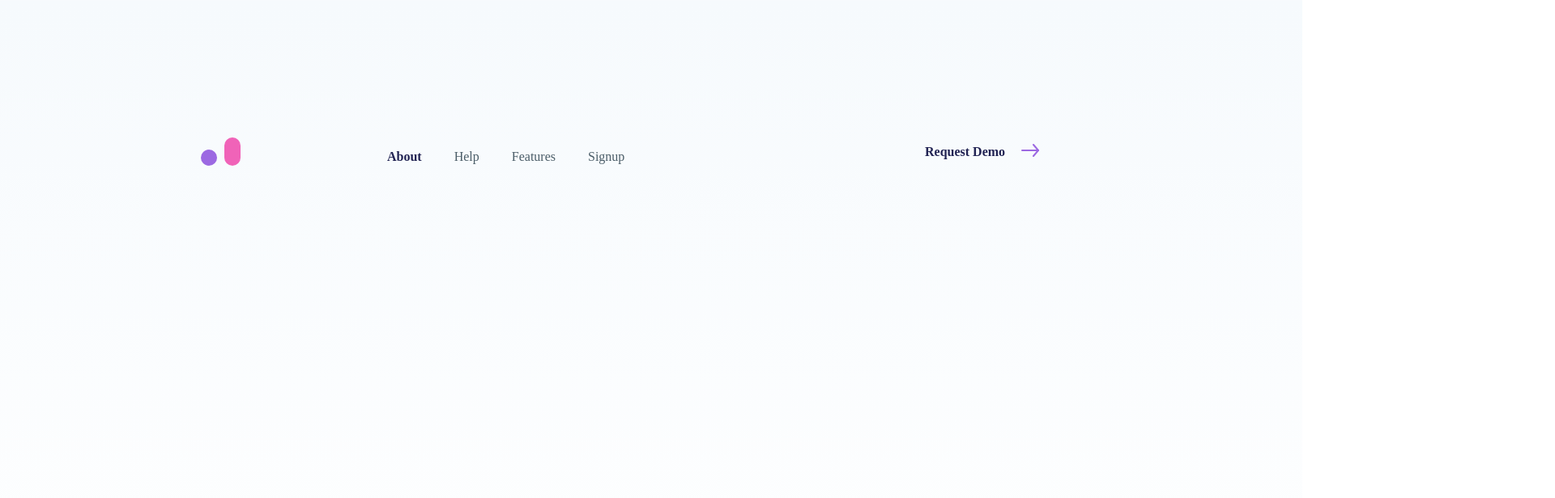
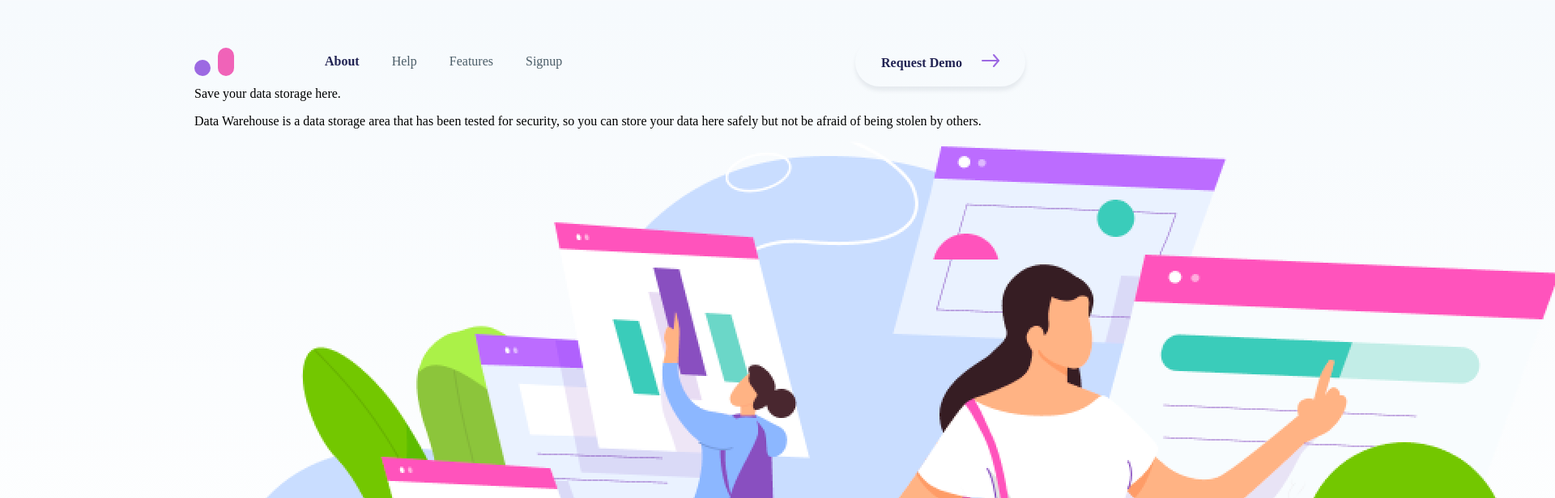
Before and after one commit to nickibaldwin/ClickUpProject, a website: page index.html in a window 1280 px wide. Shown: the top 616 px of the page at 81% size, 1920 px wide, since content can reach past the window. Drawn offline with Linux system fonts and the light colour scheme.

Commit message:
header__top complete

```diff
--- a/css/main.scss
+++ b/css/main.scss
@@ -3,6 +3,7 @@ body {
 
   width: 1600px;
   height: 4350px;
+  margin: 0px;
   background: linear-gradient(180deg, #F6FAFD 0%, #FFFFFF 19.4%);
 }
 
@@ -23,8 +24,8 @@ body {
     font-size: 16px;
     line-height: 160%;
     color: #4B5D68;
-    margin-top: 70px;
-    margin-left: 170px;
+    // margin-top: 62px;
+    margin-left: 101px;
 
   }
 
@@ -42,7 +43,7 @@ body {
     position: absolute;
     height: 20px;
     width: 20px;
-    margin-top: 74px;
+    margin-top: 27px;
     background: #9C69E2;
     border-radius: 50px
     ;
@@ -52,7 +53,7 @@ body {
     position: absolute;
     height: 35px;
     width: 20px;
-    margin-top: 59px;
+    margin-top: 12px;
     margin-left: 29px;
     margin-right: 121px;
     background: #F063B8;
@@ -61,22 +62,33 @@ body {
   }
 
   &__btnRequestDemo {
-    color: #212353;
-    font-family: Avenir;
-    font-style: normal;
-    font-weight: 800;
-    font-size: 16px;
-    line-height: 160%;
-    padding: 0;
-    border: none;
-    background: none;
     display: flex;
-    margin-left: 447px;
-    margin-top: 64px;
+    margin-left: 418px;
 
     &-img {
       margin-left: 20px;
       margin-top: 3px;
+    }
+
+    &-btn {
+      background: #FFFFFF;
+      box-shadow: 0px 5px 5px rgba(75, 93, 104, 0.1);
+      border-radius: 50px;
+      color: #212353;
+      font-family: Avenir;
+      font-style: normal;
+      font-weight: 800;
+      font-size: 16px;
+      line-height: 25.6px;
+      letter-spacing: .005em;
+      padding: 0px;
+      border: none;
+      background: none;
+      display: flex;
+      margin-left: 398px;
+      width: 210px;
+      height: 60px;
+      display: block;
     }
   }
 }
--- a/index.html
+++ b/index.html
@@ -6,18 +6,6 @@
     <link rel="stylesheet" type="text/css" href="css/main.css">
   </head>
   <body>
-    <!-- <div class="header">
-      <img class="header__purple" src="./assets/purpleDot.png">
-      <img class="header__pink" src="./assets/pinkDot.png">
-      <header class="header__header">
-        <div class="header__header about--active">About</div>
-        <div class="header__header help">Help</div>
-        <div class="header__header features">Features</div>
-        <div class="header__header signup">Signup</div>
-        <a class="header__header requestDemo" type="button" href="/requestDemo">Request Demo</a>
-      </header>
-    </div> -->
-
     <header class="header">
       <div class="header__top">
         <div class="header__logo">
@@ -31,16 +19,16 @@
           <li class="header__nav-element">Signup</li>
         </ul>
         <div class="header__btnRequestDemo">
-          <button type="button" class="header__btnRequestDemo">Request Demo <img class="header__btnRequestDemo-img" src="assets/requestDemoArrow.svg" alt=""></button>
+          <button type="button" class="header__btnRequestDemo-btn">Request Demo <img class="header__btnRequestDemo-img" src="assets/requestDemoArrow.svg" alt=""></button>
         </div>
       </div>
 
-<!--
+
       <div class="header__headline">Save your data storage here.</div>
         <p class="header__paragraph">Data Warehouse is a data storage area that has been tested for security, so you can store your data here safely but not be afraid of being stolen by others.</p>
         <img class="header__img" src="./assets/twoWomen.png" alt="#">
         <a class="header__btnLearnMore">Learn more</a>
-      </div> -->
+      </div>
     </header>
 
     <main>
```
Also changed, not shown: css/main.css, 1 other file.
